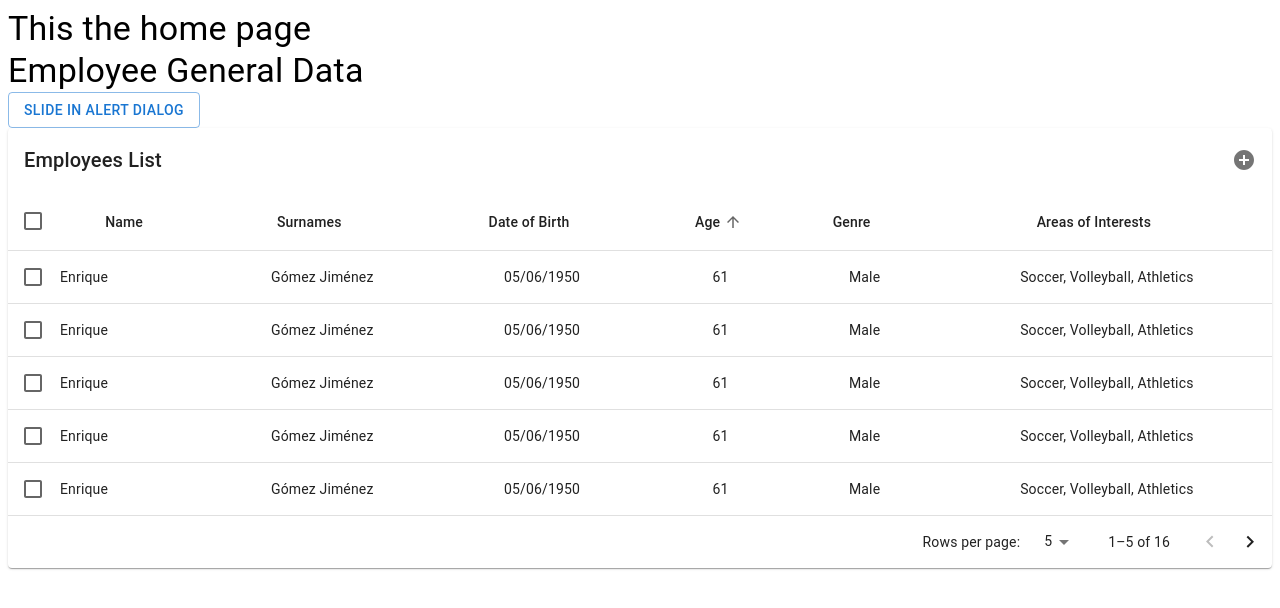
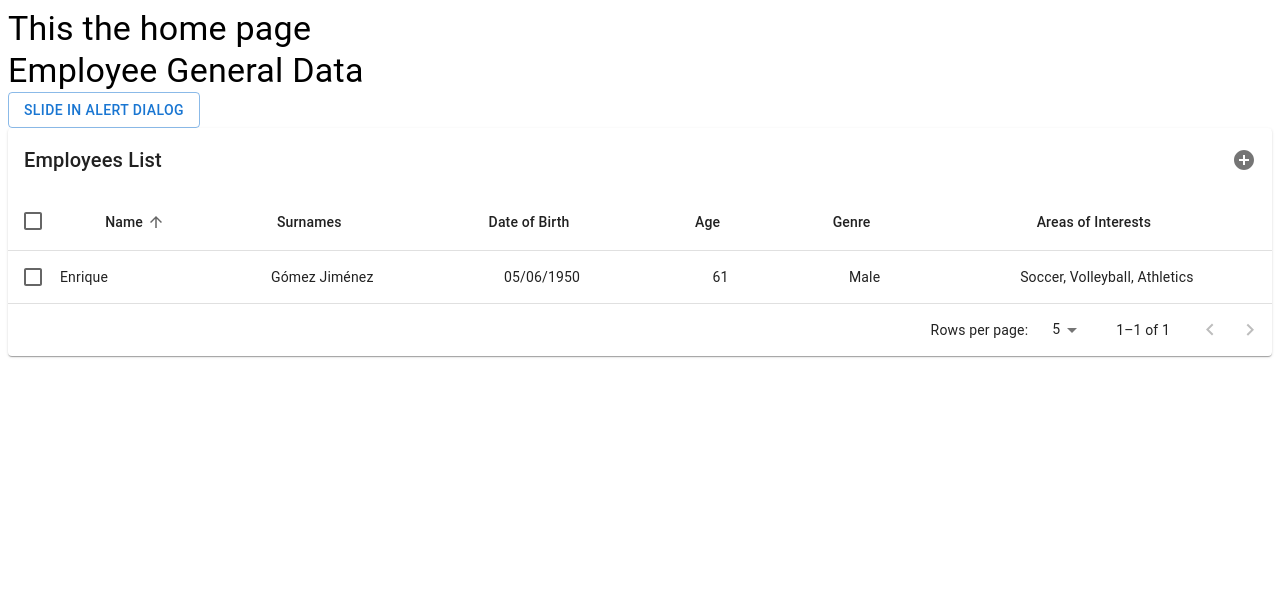
Before and after one commit to jorgetrad99/pracTecWebDesign, a Next.js app: page / in a window 1280 px wide. Shown: the top 608 px of the page. Built offline with nearby package versions, Linux system fonts and the light colour scheme.

Commit message:
Little fix

```diff
--- a/components/EmployeesList/index.tsx
+++ b/components/EmployeesList/index.tsx
@@ -54,21 +54,6 @@ function createData(
 }
 
 let rows = [
-  createData(uuid(), 'Enrique', 'Gómez Jiménez', '05/06/1950', 61, 'Male', 'Soccer, Volleyball, Athletics'),
-  createData(uuid(), 'Enrique', 'Gómez Jiménez', '05/06/1950', 61, 'Male', 'Soccer, Volleyball, Athletics'),
-  createData(uuid(), 'Enrique', 'Gómez Jiménez', '05/06/1950', 61, 'Male', 'Soccer, Volleyball, Athletics'),
-  createData(uuid(), 'Enrique', 'Gómez Jiménez', '05/06/1950', 61, 'Male', 'Soccer, Volleyball, Athletics'),
-  createData(uuid(), 'Enrique', 'Gómez Jiménez', '05/06/1950', 61, 'Male', 'Soccer, Volleyball, Athletics'),
-  createData(uuid(), 'Enrique', 'Gómez Jiménez', '05/06/1950', 61, 'Male', 'Soccer, Volleyball, Athletics'),
-  createData(uuid(), 'Enrique', 'Gómez Jiménez', '05/06/1950', 61, 'Male', 'Soccer, Volleyball, Athletics'),
-  createData(uuid(), 'Enrique', 'Gómez Jiménez', '05/06/1950', 61, 'Male', 'Soccer, Volleyball, Athletics'),
-  createData(uuid(), 'Enrique', 'Gómez Jiménez', '05/06/1950', 61, 'Male', 'Soccer, Volleyball, Athletics'),
-  createData(uuid(), 'Enrique', 'Gómez Jiménez', '05/06/1950', 61, 'Male', 'Soccer, Volleyball, Athletics'),
-  createData(uuid(), 'Enrique', 'Gómez Jiménez', '05/06/1950', 61, 'Male', 'Soccer, Volleyball, Athletics'),
-  createData(uuid(), 'Enrique', 'Gómez Jiménez', '05/06/1950', 61, 'Male', 'Soccer, Volleyball, Athletics'),
-  createData(uuid(), 'Enrique', 'Gómez Jiménez', '05/06/1950', 61, 'Male', 'Soccer, Volleyball, Athletics'),
-  createData(uuid(), 'Enrique', 'Gómez Jiménez', '05/06/1950', 61, 'Male', 'Soccer, Volleyball, Athletics'),
-  createData(uuid(), 'Enrique', 'Gómez Jiménez', '05/06/1950', 61, 'Male', 'Soccer, Volleyball, Athletics'),
   createData(uuid(), 'Enrique', 'Gómez Jiménez', '05/06/1950', 61, 'Male', 'Soccer, Volleyball, Athletics'),
 ];
 
@@ -324,7 +309,7 @@ const EnhancedTableToolbar = (props: EnhancedTableToolbarProps) => {
 
 const EmployeesList = () => {
   const [order, setOrder] = React.useState<Order>('asc');
-  const [orderBy, setOrderBy] = React.useState<keyof Data>('age');
+  const [orderBy, setOrderBy] = React.useState<keyof Data>('name');
   const [selected, setSelected] = React.useState<readonly string[]>([]);
   const [page, setPage] = React.useState(0);
   //const [dense, setDense] = React.useState(false);
@@ -409,13 +394,13 @@ const EmployeesList = () => {
               {stableSort(rows, getComparator(order, orderBy))
                 .slice(page * rowsPerPage, page * rowsPerPage + rowsPerPage)
                 .map((row, index) => {
-                  const isItemSelected = isSelected(row.id);
+                  const isItemSelected = isSelected(row.name);
                   const labelId = `enhanced-table-checkbox-${index}`;
 
                   return (
                     <TableRow
                       hover
-                      onClick={(event) => handleClick(event, row.id)}
+                      onClick={(event) => handleClick(event, row.name)}
                       role="checkbox"
                       aria-checked={isItemSelected}
                       tabIndex={-1}
```
